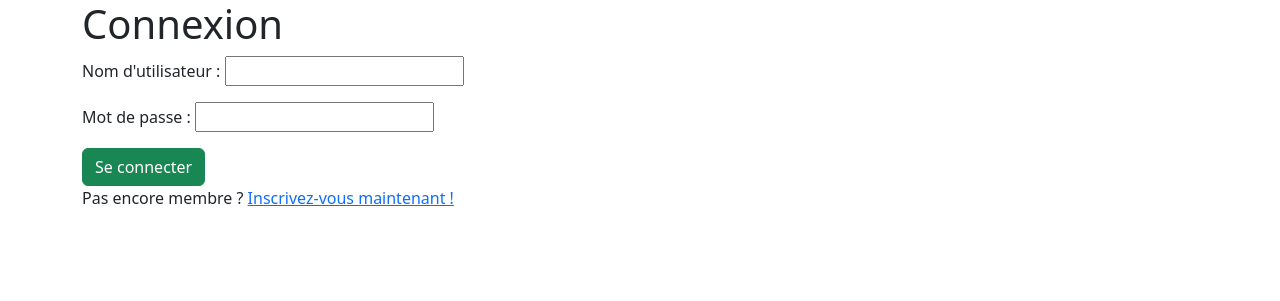
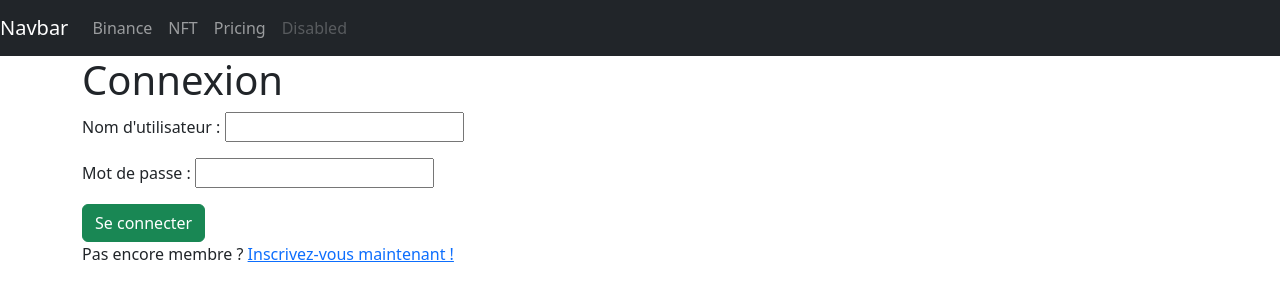
Before and after one commit to maximelarrieu/foxapp, a Django app: page /login/?next=/profile/ in a window 1280 px wide. Shown: the top 301 px of the page. Run offline with Django 3.2, Linux system fonts and the light colour scheme; some libraries are stand-ins or nearby versions.

Commit message:
:zap: nft list on user profile

```diff
--- a/binance_endpoints/views.py
+++ b/binance_endpoints/views.py
@@ -24,9 +24,6 @@ def btc_price(request):
     btcusdt_price = get_btc_usdt_price(request)
     user_assets = client.asset_detail()
 
-    mining_account_list = client.mining_account_list("sha256", "450267197")
-    print("mining account", mining_account_list)
-
     nft = client.nft_transaction_history(0)
 
     stacking = client.staking_product_list("STAKING")
@@ -36,7 +33,6 @@ def btc_price(request):
     return render(request, 'binance_endpoints/index.html', context={
         'btcusdt_price': btcusdt_price,
         'user_assets': user_assets,
-        'mining_account_list': mining_account_list,
         'nft': nft,
         'stacking': stacking,
         'exchange': exchange
--- a/foxapp/urls.py
+++ b/foxapp/urls.py
@@ -26,5 +26,6 @@ urlpatterns = [
     path('login/', custom_auth.LoginPageView.as_view(), name='login'),
     path('logout/', custom_auth.logout_user, name='logout'),
     path('profile/', profile.profile_page, name='profile'),
-    path('binance/', binance.btc_price, name='binance')
+    path('binance/', binance.btc_price, name='binance'),
+    path('nft_list/', profile.nft_transaction_history, name='nft_list')
 ]
--- a/templates/base.html
+++ b/templates/base.html
@@ -8,6 +8,28 @@
     <script src="{% static 'js/bootstrap.min.js' %}"></script>
 </head>
 <body>
+    <nav class="navbar navbar-expand-lg navbar-dark bg-dark">
+      <a class="navbar-brand" href="#">Navbar</a>
+      <button class="navbar-toggler" type="button" data-toggle="collapse" data-target="#navbarNav" aria-controls="navbarNav" aria-expanded="false" aria-label="Toggle navigation">
+        <span class="navbar-toggler-icon"></span>
+      </button>
+      <div class="collapse navbar-collapse" id="navbarNav">
+        <ul class="navbar-nav">
+          <li class="nav-item active">
+            <a class="nav-link" href="/binance">Binance</a>
+          </li>
+          <li class="nav-item">
+            <a class="nav-link" href="/nft_list">NFT</a>
+          </li>
+          <li class="nav-item">
+            <a class="nav-link" href="#">Pricing</a>
+          </li>
+          <li class="nav-item">
+            <a class="nav-link disabled" href="#">Disabled</a>
+          </li>
+        </ul>
+      </div>
+    </nav>
     <div class="container">
         <h1>{% block title_h1 %}{% endblock title_h1 %}</h1>
         {% block content %}
--- a/user_profile/templates/user_profile/index.html
+++ b/user_profile/templates/user_profile/index.html
@@ -5,9 +5,5 @@
 {% block title_h1 %} Profil {{ user.username }} {% endblock title_h1 %}
 
 {% block content %}
-
   <p>Bienvenue sur votre profil</p>
-
-  {% include 'binance_endpoints/index.html' %}
-
 {% endblock content %}
```
Also changed, not shown: binance_endpoints/templates/binance_endpoints/index.html (+8 -7 lines), user_profile/templates/user_profile/nft_list.html (+26 -0 lines), user_profile/views.py (+10 -1 lines).
